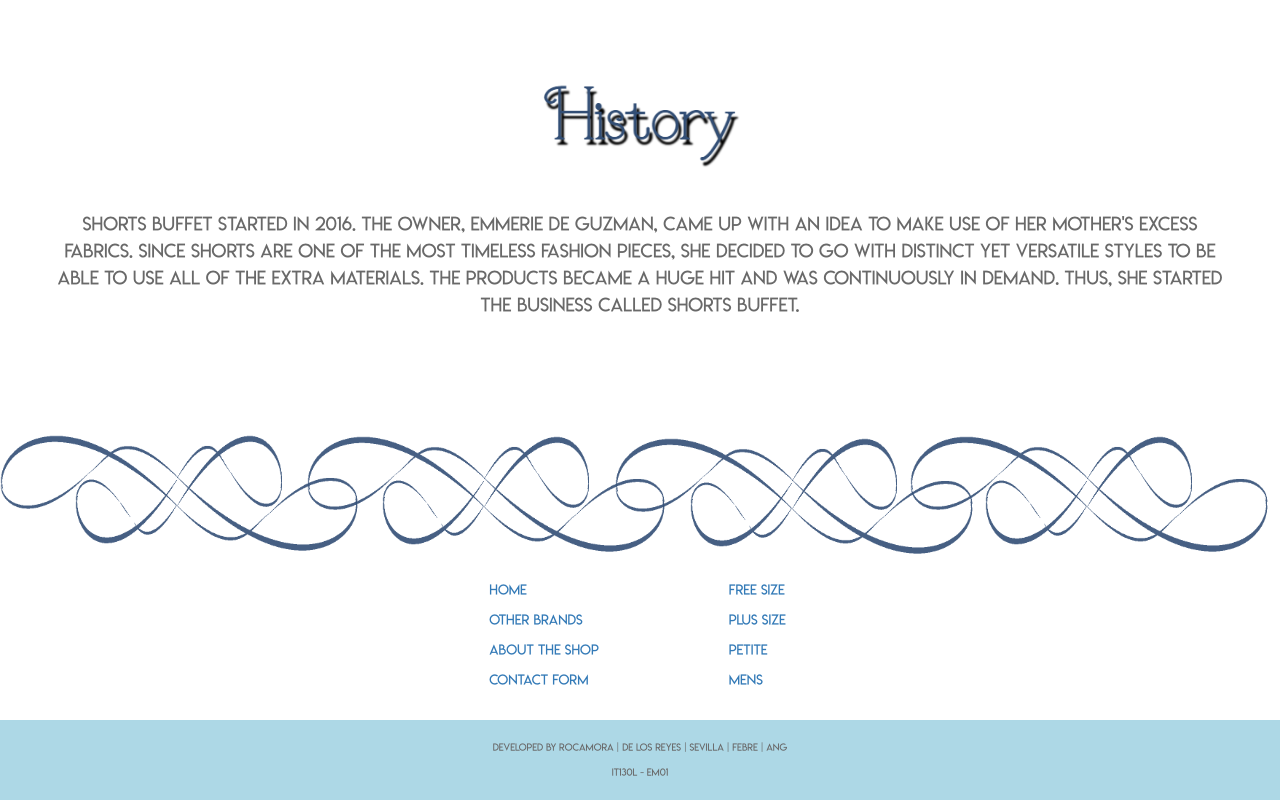
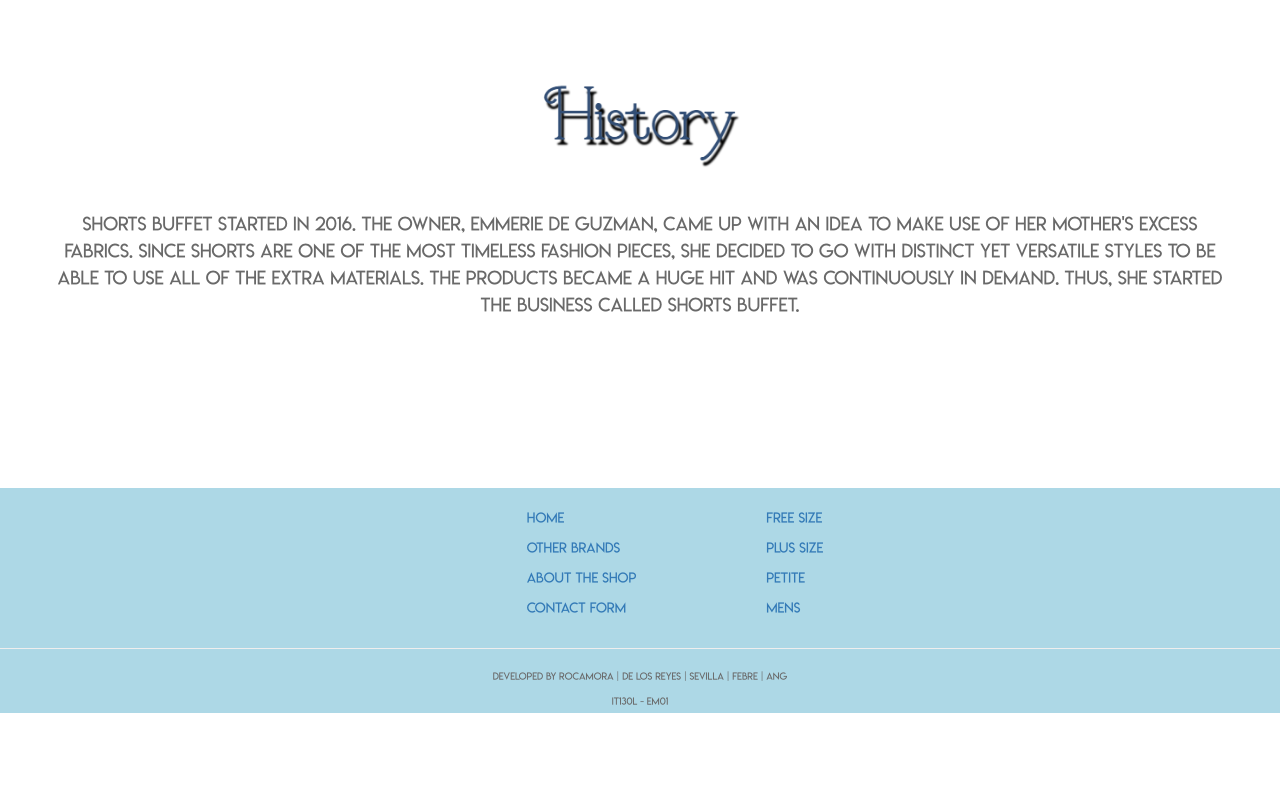
Before and after one commit to shortsbuffet/shortsbuffet.github.io, a plain HTML site: page about.html in a window 1280 px wide. Shown: the part 2083-2883 px from the top of the page. After the commit the page ends 2796 px from the top, so only its background shows below. Drawn offline with nearby package versions, Linux system fonts and the light colour scheme.

Commit message:
Update about.html

```diff
--- a/about.html
+++ b/about.html
@@ -108,7 +108,7 @@
 		.footer {
 
 			background-color: #ADD8E6;
-			height: 80px;
+			height: 225px;
 
 		}
 
@@ -427,12 +427,11 @@
 
 </body>
 
-<!-- ADD THIS NEW SECTION UNTIL... -->
 
-</br>
-	<center><img src="border.png" alt="border" class="img-responsive" style="margin-top: -80px;"></center>
-	</br>
-	<div class="map" style="margin-right: 85px;">
+<div class="footer">
+
+		<br>
+		<div class="map" style="margin-right: 10px;">
 				<center><table>
 
 
@@ -459,12 +458,7 @@
 
 				</table></center>
 				</div>
-	</br>
-
-<!-- ... HERE-->
-
-<div class="footer">
-	</br>
+				<hr>
 		<center><p style="font-family: LemonMilklight; font-size:10px; color: dimgray;" align="center"> Developed by Rocamora | De Los Reyes | Sevilla | Febre | Ang</p></blockquote></center>
 		<center><p style="font-family: LemonMilklight; font-size:10px; color: dimgray;" align="center"> IT130L - EM01</p></blockquote></center>
 
```
Lines whose indentation alone changed are shown as unchanged.
